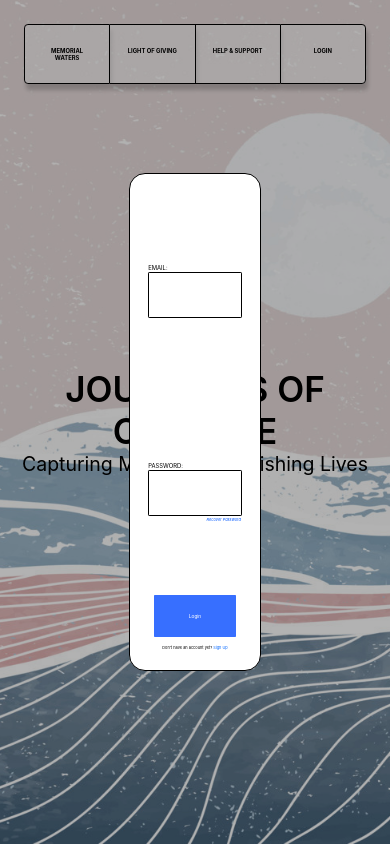
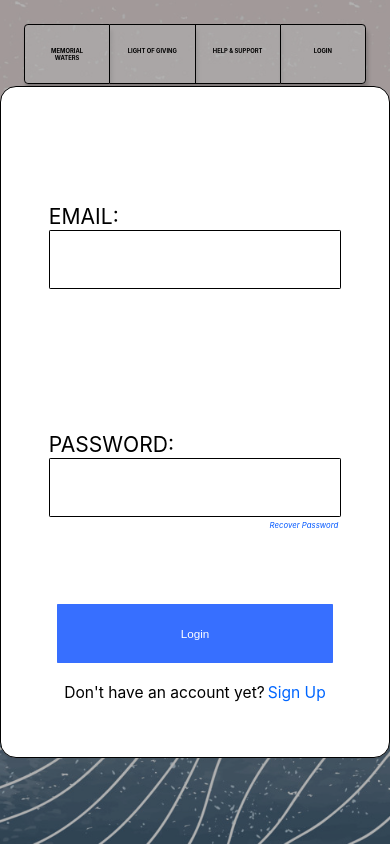
Before and after one commit to Journeys-of-Closure/frontend, a React (Create React App) app: page / in a window 390 px wide. Both pictures are taken after a click on the element "LOGIN". Shown: the top 844 px of the page. Built offline with nearby package versions, Linux system fonts and the light colour scheme.

Commit message:
Feat: Adding responsiveness

```diff
--- a/src/features/authentication/AuthModal/AuthModal.css
+++ b/src/features/authentication/AuthModal/AuthModal.css
@@ -21,3 +21,29 @@
   border-radius: 1rem;
   border: solid black 0.15vw;
 }
+
+/* Media Queries for Responsiveness */
+
+@media (max-width: 1024px) {
+  #modal-box {
+    width: 40vw;
+    height: 60vh;
+    padding: 1.5rem;
+  }
+}
+
+@media (max-width: 768px) {
+  #modal-box {
+    width: 60vw;
+    height: 65vh;
+    padding: 2rem;
+  }
+}
+
+@media (max-width: 480px) {
+  #modal-box {
+    width: 80vw;
+    height: 70vh;
+    padding: 2.5rem;
+  }
+}
--- a/src/features/authentication/AuthModal/form/LoginForm/LoginForm.css
+++ b/src/features/authentication/AuthModal/form/LoginForm/LoginForm.css
@@ -1,5 +1,5 @@
 #loginform-container {
-    display:flex;
+  display: flex;
   flex-direction: column;
   flex-grow: 1;
   margin: 0 0.5vw 0 0.5vw;
@@ -41,7 +41,7 @@
 }
 
 #password-input {
-    display:flex;
+  display: flex;
   height: 5vh;
   border: solid black 0.1vw;
   border-radius: 0.3vw;
@@ -55,7 +55,7 @@
   margin-top: 1%;
   padding-right: 1%;
   font-style: italic;
-    color: #0057FF;
+  color: #0057ff;
   cursor: pointer;
 }
 
@@ -67,7 +67,7 @@
   align-content: center;
   height: 5vh;
   margin: 0 1.5vw 1vw 1.5vw;
-    background-color: #376FFF;
+  background-color: #376fff;
   color: white;
   border-style: none;
   font-size: 1.3vw;
@@ -78,9 +78,9 @@
   transition: background 0.8s;
 }
 
-
 #login-btn:hover {
-    background: #1658ff radial-gradient(circle, transparent 1%, #034aff 1%) center/15000%;
+  background: #1658ff radial-gradient(circle, transparent 1%, #034aff 1%)
+    center/15000%;
 }
 
 #login-btn:active {
@@ -100,6 +100,79 @@
 
 #signup-btn {
   padding-left: 1%;
-    color: #0066FF;
+  color: #0066ff;
   cursor: pointer;
 }
+
+/* Media Queries for Responsiveness */
+
+@media (max-width: 1024px) {
+  #username-input,
+  #password-input {
+    font-size: 2.5vh;
+  }
+
+  #rec-pw-btn {
+    font-size: 1.2vw;
+  }
+
+  #login-btn {
+    font-size: 1.5vw;
+    height: 5.5vh;
+  }
+
+  #signup-text {
+    font-size: 2vw;
+  }
+}
+
+@media (max-width: 768px) {
+  #loginform-container {
+    margin: 0 1vw 0 1vw;
+  }
+
+  #username-input,
+  #password-input {
+    font-size: 2vh;
+    height: 6vh;
+  }
+
+  #rec-pw-btn {
+    font-size: 1.5vw;
+  }
+
+  #login-btn {
+    font-size: 2.5vw;
+    height: 6vh;
+  }
+
+  #signup-text {
+    font-size: 3vw;
+  }
+}
+
+@media (max-width: 480px) {
+  #loginform-container {
+    margin: 0 2vw 0 2vw;
+  }
+
+  #username-input,
+  #password-input {
+    font-size: 1.8vh;
+    height: 6.5vh;
+  }
+
+  #rec-pw-btn {
+    font-size: 2vw;
+  }
+
+  #login-btn {
+    font-size: 3vw;
+    height: 7vh;
+    margin: 0 2vw 1vw 2vw;
+  }
+
+  #signup-text {
+    font-size: 4vw;
+  }
+}
--- a/src/features/authentication/AuthModal/form/RegisterForm/RegisterForm.css
+++ b/src/features/authentication/AuthModal/form/RegisterForm/RegisterForm.css
@@ -1,5 +1,5 @@
 #registerform-container {
-    display:flex;
+  display: flex;
   flex-direction: column;
   flex-grow: 1;
   margin: 0 0.5vw 0 0.5vw;
@@ -42,7 +42,7 @@
 }
 
 #password-input {
-    display:flex;
+  display: flex;
   height: 5vh;
   border: solid black 0.1vw;
   border-radius: 0.3vw;
@@ -64,7 +64,7 @@
 }
 
 #confirm-password-input {
-    display:flex;
+  display: flex;
   height: 5vh;
   border: solid black 0.1vw;
   border-radius: 0.3vw;
@@ -79,7 +79,7 @@
   align-content: center;
   height: 5vh;
   margin: 0 1.5vw 1vw 1.5vw;
-    background-color: #376FFF;
+  background-color: #376fff;
   color: white;
   border-style: none;
   font-size: 1.3vw;
@@ -90,9 +90,9 @@
   transition: background 0.8s;
 }
 
-
 #register-btn:hover {
-    background: #1658ff radial-gradient(circle, transparent 1%, #034aff 1%) center/15000%;
+  background: #1658ff radial-gradient(circle, transparent 1%, #034aff 1%)
+    center/15000%;
 }
 
 #register-btn:active {
@@ -112,6 +112,70 @@
 
 #signin-btn {
   padding-left: 1%;
-    color: #0066FF;
+  color: #0066ff;
   cursor: pointer;
 }
+
+/* Media Queries for Responsiveness */
+
+@media (max-width: 1024px) {
+  #username-label,
+  #password-label,
+  #confirm-password-label {
+    font-size: 2.5vh;
+  }
+
+  #register-btn {
+    font-size: 2vw;
+    height: 5.5vh;
+  }
+
+  #signin-text {
+    font-size: 2vw;
+  }
+}
+
+@media (max-width: 768px) {
+  #registerform-container {
+    margin: 0 1vw 0 1vw;
+  }
+
+  #username-input,
+  #password-input,
+  #confirm-password-input {
+    font-size: 2vh;
+    height: 6vh;
+  }
+
+  #register-btn {
+    font-size: 3vw;
+    height: 6vh;
+  }
+
+  #signin-text {
+    font-size: 3vw;
+  }
+}
+
+@media (max-width: 480px) {
+  #registerform-container {
+    margin: 0 2vw 0 2vw;
+  }
+
+  #username-input,
+  #password-input,
+  #confirm-password-input {
+    font-size: 1.8vh;
+    height: 6.5vh;
+  }
+
+  #register-btn {
+    font-size: 4vw;
+    height: 7vh;
+    margin: 0 2vw 1vw 2vw;
+  }
+
+  #signin-text {
+    font-size: 4vw;
+  }
+}
```
Lines whose indentation alone changed are shown as unchanged.
